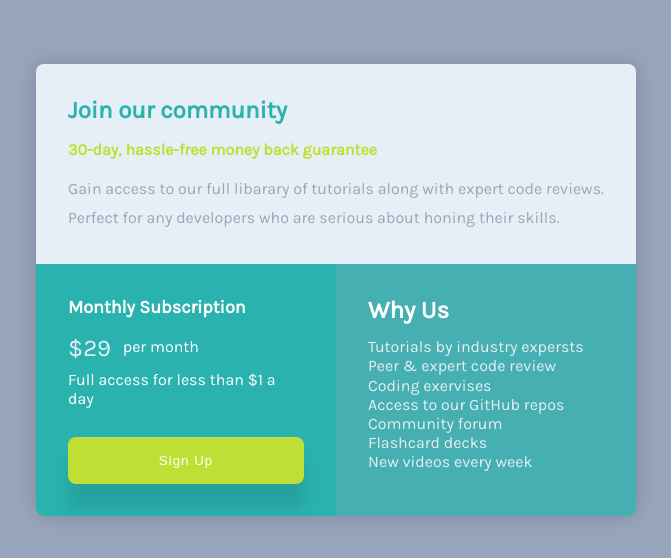
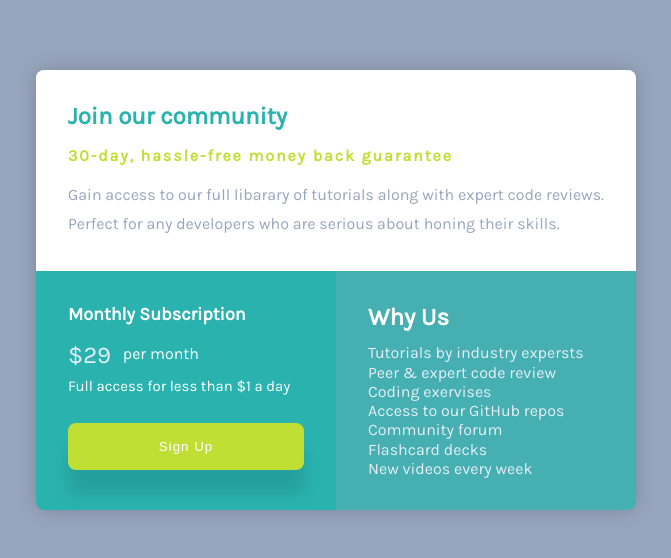
Before and after one commit to suchAGuyLikeMe/frontendMentor-singlePriceGirdComponent, a plain HTML site: page index.html in a window 1280 px wide. Shown: the part 110-668 px from the top of the page, without its empty margins (304-975 px from the left). Drawn offline with Linux system fonts and the light colour scheme.

Commit message:
Update main.css

```diff
--- a/css/main.css
+++ b/css/main.css
@@ -79,7 +79,7 @@ body{
 community-section
 ===================*/
 .community-section{
-    background-color: var(--neutral-ligth-gray);
+    background-color: white;
 }
 
 .community-main-heading{
@@ -90,6 +90,7 @@ community-section
     color: var(--primary-bright-yellow);
     font-weight: var(--weigth-700);
     margin: 1rem 0;
+    letter-spacing: 0.2ch;
 }
 
 .community-pargraph{
@@ -100,7 +101,6 @@ community-section
 /*===================
 monthly-section
 ===================*/
-
 .monthly-section{
     background-color: var(--primary-cyan);
 }
@@ -126,6 +126,7 @@ monthly-section
 
 .monthly-paragraph{
     margin: 0.5rem 0 1.8rem 0;
+    font-size: 0.9375rem;
 }
 
 .btn-sign-up{
```
